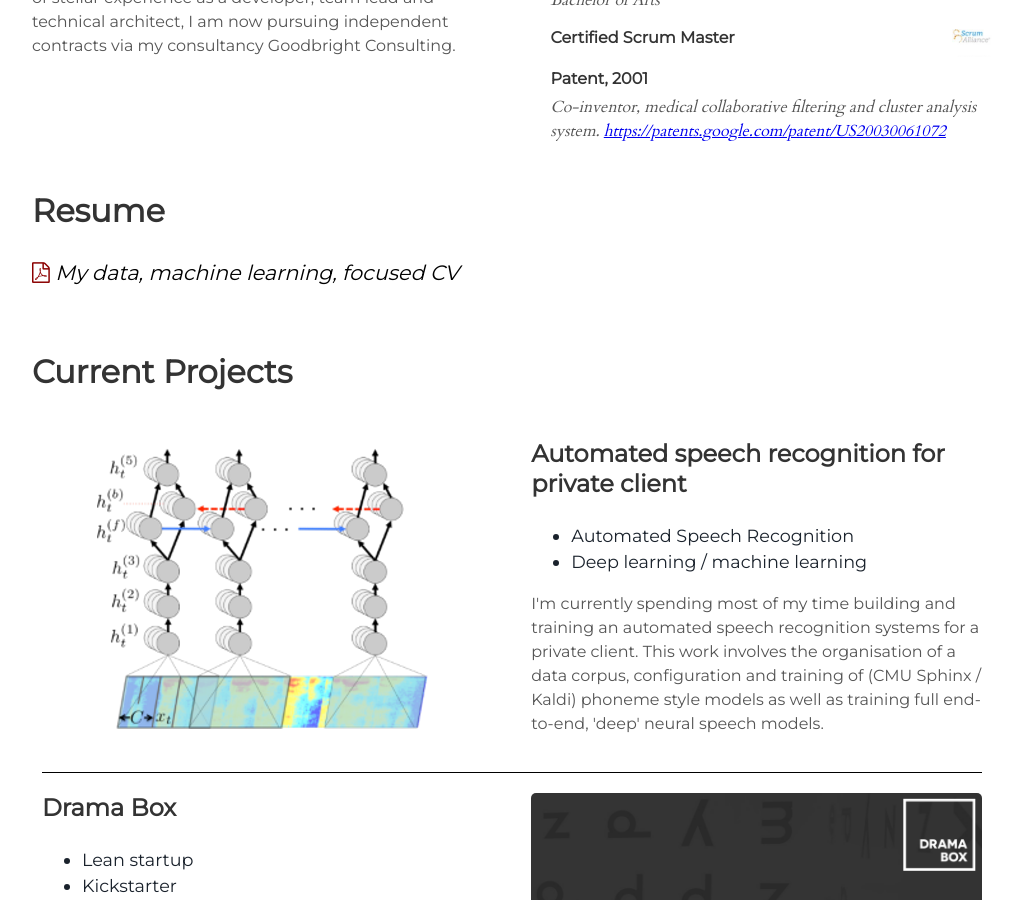
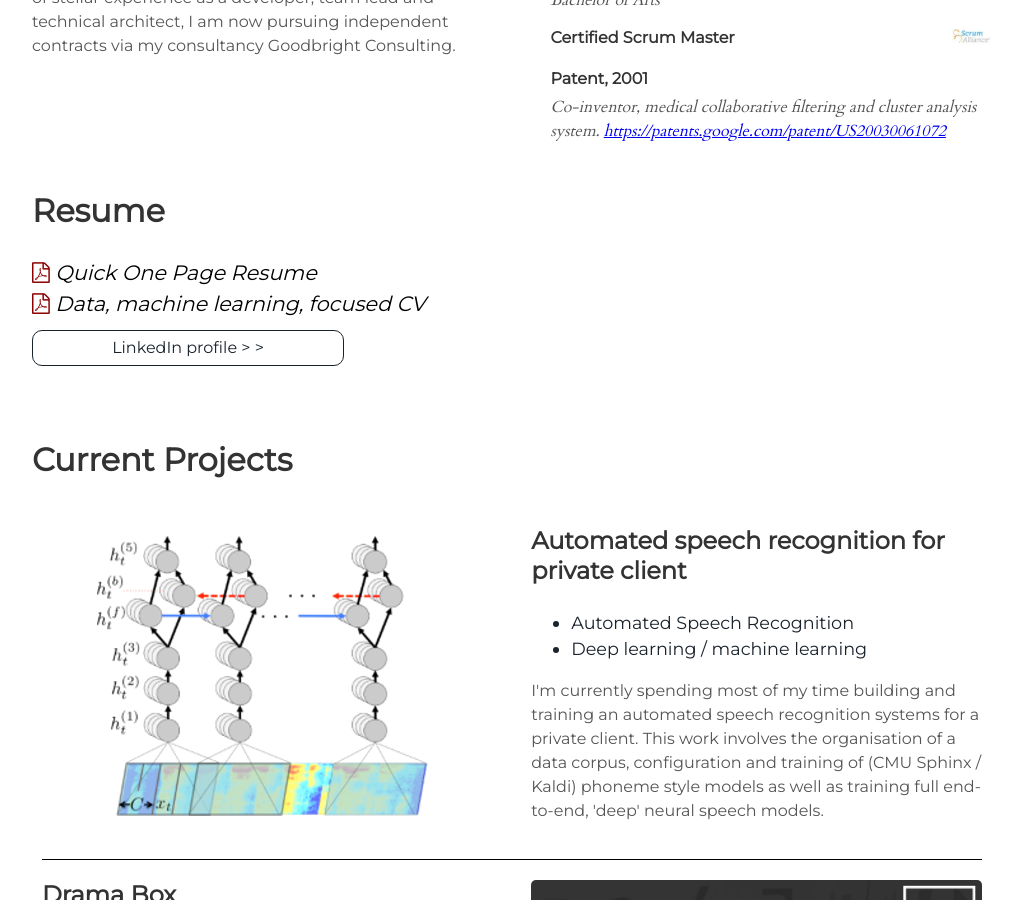
Before and after one commit to utunga/goodbright-nz, a Jekyll site: the page built from index.html, in a window 1280 px wide and 900 px high, scrolled down 1215 px. Shown: the whole window, without its empty margins (128-1148 px from the left). Built offline with Jekyll 4.4.1, drawn with Linux system fonts in a browser that asks for light colours.

Commit message:
add one page resume, link to linkedin

```diff
--- a/_includes/resume.html
+++ b/_includes/resume.html
@@ -3,12 +3,15 @@
 </div>
 <div>
 	<div class="resume-link">
-		<a href="assets/pdf/Miles_Thompson_data_resume.pdf" target="_blank"><i class="fa fa-file-pdf-o"></i> My data, machine learning, focused CV</a>
+		<a href="assets/pdf/Miles_Thompson_one_page_resume.png" target="_blank"><i class="fa fa-file-pdf-o"></i> Quick One Page Resume</a>
 	</div>
 
-<!--
+    <div class="resume-link">
+        <a href="assets/pdf/Miles_Thompson_data_resume.pdf" target="_blank"><i class="fa fa-file-pdf-o"></i> Data, machine learning, focused CV</a>
+    </div>
+
 	<div class="resume">
-		<a href="https://www.linkedin.com/in/milesthompson" class="project-link" target="_blank"> Check out my LinkedIn profile</a>
-	</div> -->
+		<a href="https://www.linkedin.com/in/milesthompson" class="project-link" target="_blank"> LinkedIn profile &gt; &gt; </a>
+	</div>
 
 </div>
```
Also changed, not shown: assets/pdf/Miles_Thompson_one_page_resume.png (added), 1 other file.
